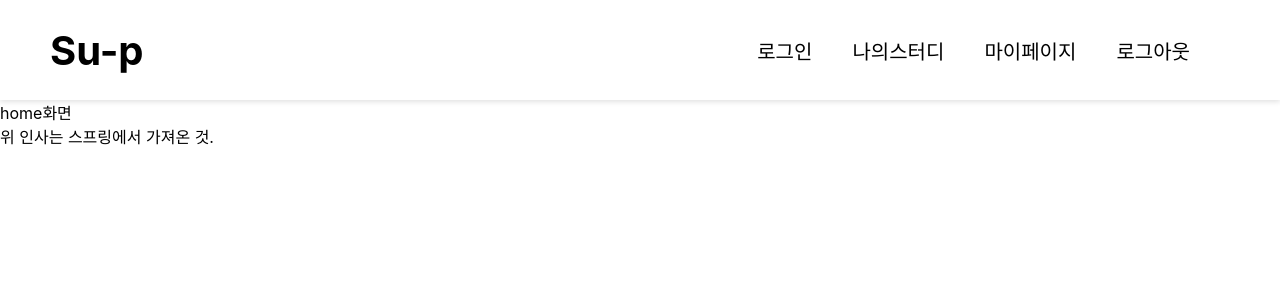
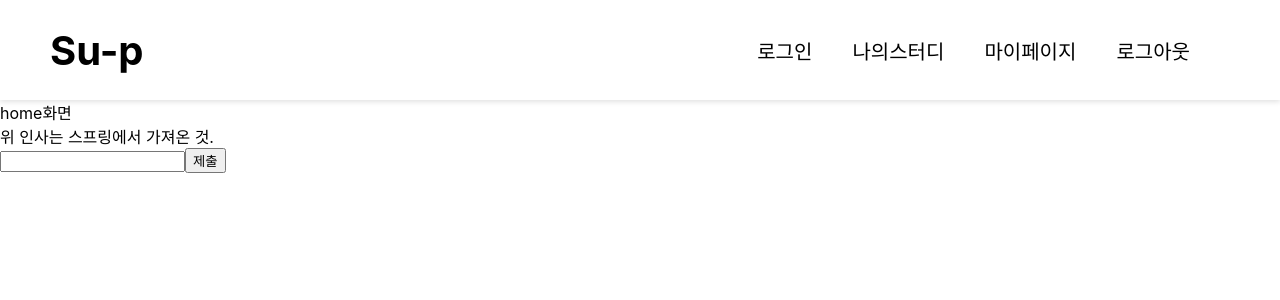
Before and after one commit to seoyeonDev/Su-p, a React (Create React App) app in the folder Frontend/: page / in a window 1280 px wide. Shown: the top 300 px of the page. Built offline with nearby package versions, Linux system fonts and the light colour scheme; no server answers.

Commit message:
react spring 값 보내고 받아오는 코드 작성

```diff
--- a/Frontend/src/routes/Home.js
+++ b/Frontend/src/routes/Home.js
@@ -1,18 +1,47 @@
 import React from 'react';
 import { useState, useEffect } from 'react';
+import axios from 'axios';
 
 function Home() {
     const [message, setMessage] = useState([]);
 
     useEffect(() => {
-        fetch("/test")
-            .then((response) => {
-                return response.json();
+
+        axios.get('/test')
+        .then((response)=>{
+            setMessage(response.data);
+        })
+        .catch(error=>{
+            console.error('Error :',error);
+        })
+
+
+    }, []);
+
+    // input 값 이 변수에 넣을거임
+    const [inputValue, setInputValue] = useState('');
+
+    // input 입력값이 바뀔 때마다 inputValue에 값 저장
+    const handleChange = (event) => {
+        setInputValue(event.target.value);
+    }
+
+    // 제출 버튼 눌렀을 때
+    const handleSubmit = (event) => {
+        event.preventDefault();
+
+        console.log(inputValue);
+
+        // post('보낼 url', {보낼 데이터})
+        axios.post('/test/saveData',{inputValue})
+            .then(response=>{
+                console.log('서버 응답 : ', response.data);
             })
-            .then((data) => {
-                setMessage(data);
+            .catch(error => {
+                console.error('error :', error);
             })
-    }, []);
+
+    }
 
 
     return (
@@ -27,6 +56,14 @@ function Home() {
             <div>
                 위 인사는 스프링에서 가져온 것.
             </div>
+            <div>
+                <form onSubmit={handleSubmit}>
+                    <label>
+                        <input type="text" value={inputValue} onChange={handleChange}/>
+                    </label>
+                    <button type="submit">제출</button>
+                </form>
+            </div>
         </div>
 
 
```
Also changed, not shown: 1 other file (tests, documents, lock files or other folders).
